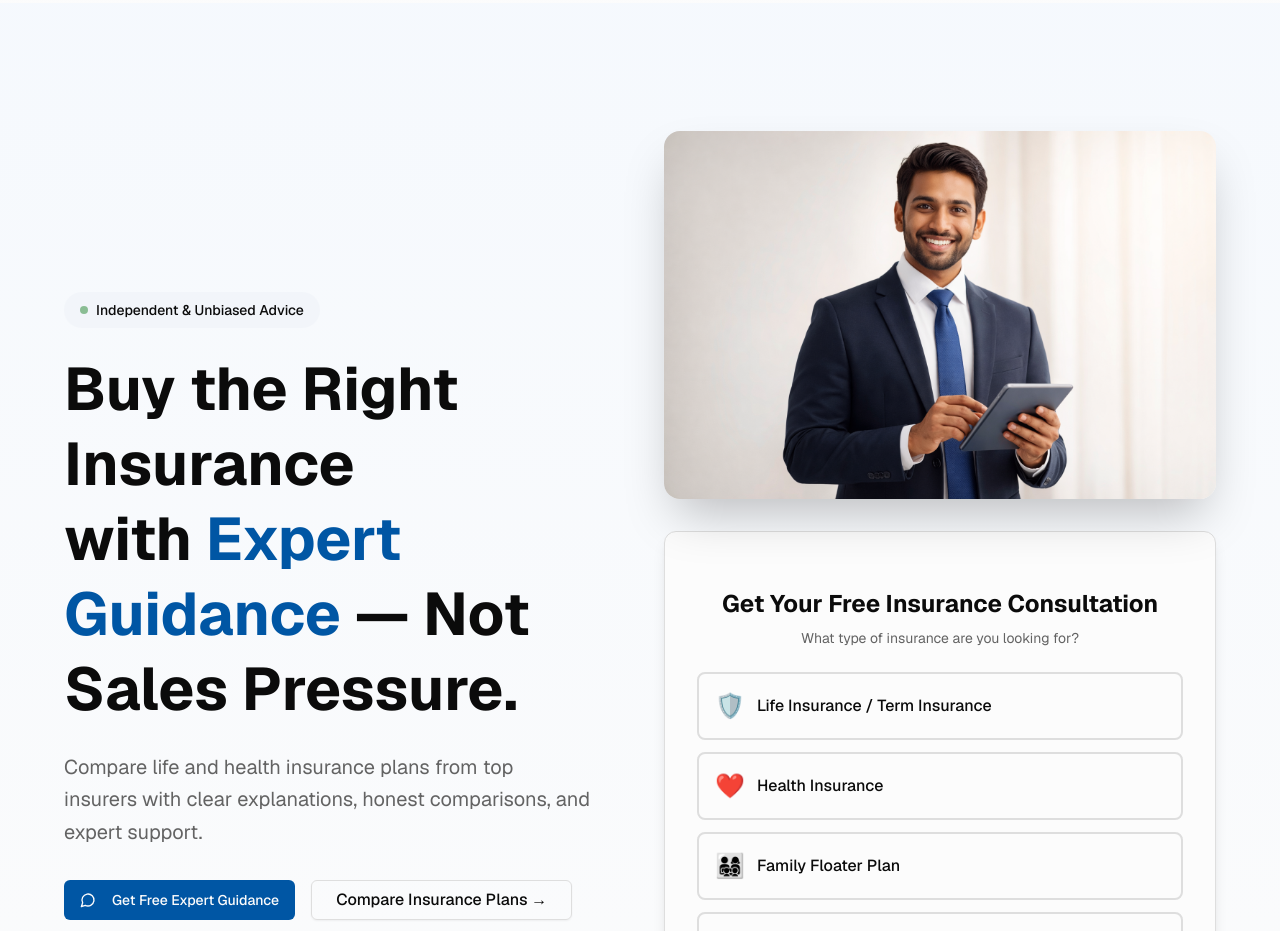
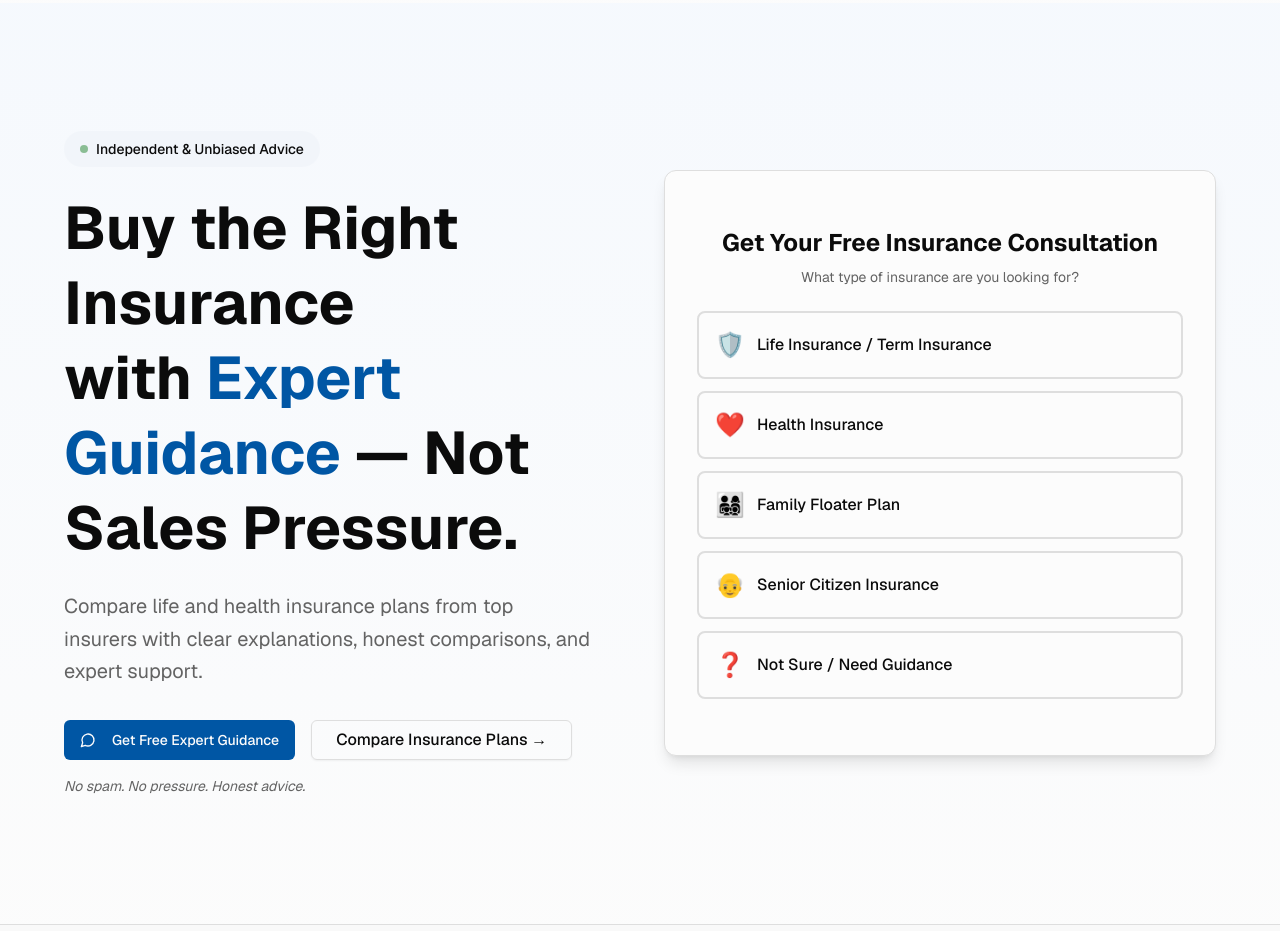
Before and after one commit to someshmishra32/insurance-website-ui, a Next.js app: page / in a window 1280 px wide. Shown: the part 1180-2111 px from the top of the page. Built offline with nearby package versions, Linux system fonts and the light colour scheme; no server answers.

Commit message:
Remove hero_advisor.png image from homepage

```diff
--- a/app/page.tsx
+++ b/app/page.tsx
@@ -90,13 +90,6 @@ export default function HomePage() {
 
                 {/* Right: Lead Capture Form - Hidden on mobile, shown on desktop */}
                 <div className="hidden lg:block space-y-8">
-                  <div className="relative rounded-2xl overflow-hidden shadow-2xl">
-                    <img
-                      src="/images/hero_advisor.png"
-                      alt="Expert Insurance Advisor"
-                      className="w-full h-auto"
-                    />
-                  </div>
                   <LeadCaptureForm />
                 </div>
               </div>
```
Also changed, not shown: public/images/hero_advisor.png (deleted).
